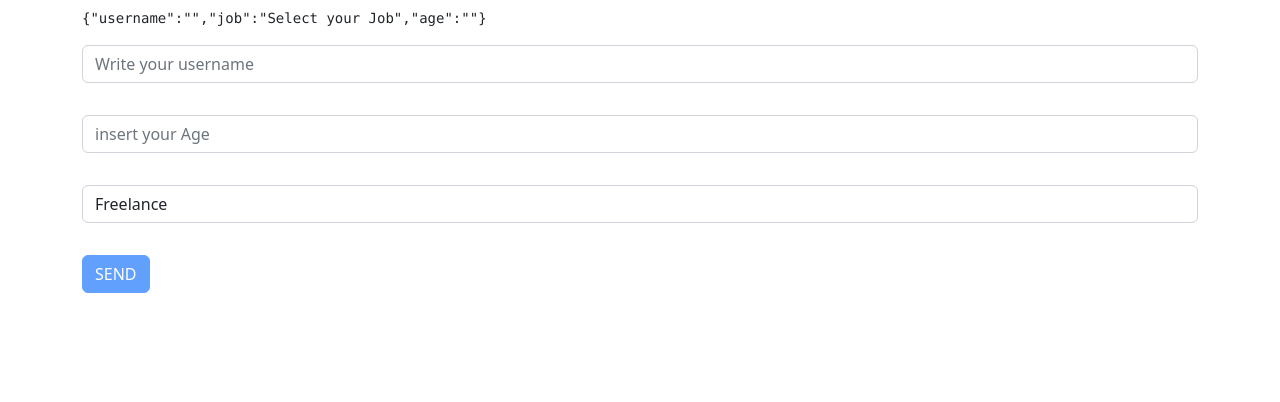
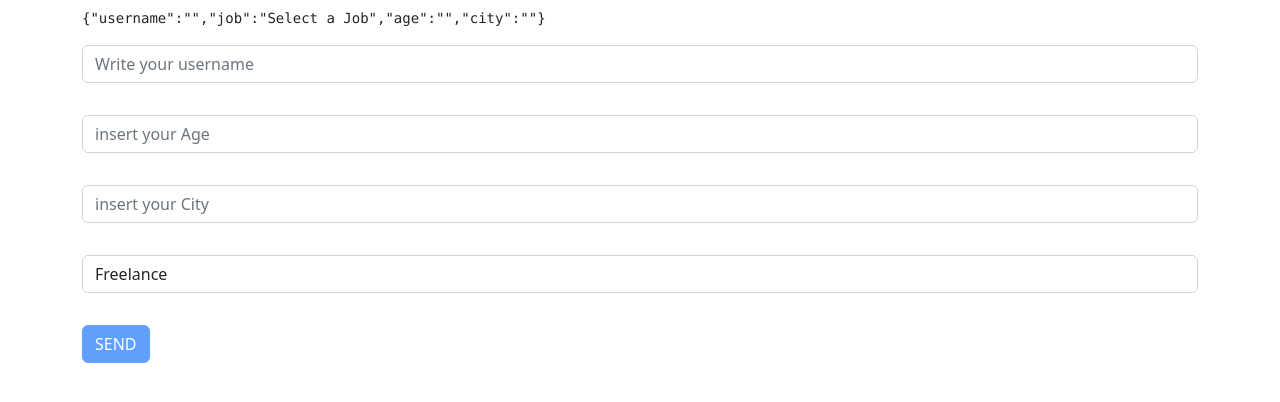
Before and after one commit to MarcoMadeddu/react-workshop-form, a React (Create React App) app: page / in a window 1280 px wide. Shown: the top 402 px of the page. Built offline with nearby package versions, Linux system fonts and the light colour scheme.

Commit message:
Added css classes for validation rules and insert new property: City

```diff
--- a/src/App.tsx
+++ b/src/App.tsx
@@ -1,28 +1,37 @@
 import React, {useState} from 'react';
 import './App.css';
+import classnames from 'classnames';
 
 interface FormData{
   username: string;
   job: string;
   age: number | string;
+  city: string;
 }
 
 function App() {
-  const [formData, setFormData] = useState<FormData>({username: '' , job: 'Select your Job',age:''});
+  const [formData, setFormData] = useState<FormData>({username: '' , job: 'Select a Job',age:'',city: ''});
+  const [dirty, setDirty] = useState<boolean>(false);
+  const [touched, setTouched] = useState<boolean>(false);
 
   const isUserNameValid = formData.username.length > 3;
-  const isJobValid = formData.job.length > 0;
-  const isAgeValid = formData.age !==  0;
-  const isValid = isUserNameValid && isJobValid && isAgeValid;
+  const isJobValid = formData.job.length > 0 && formData.job !== 'Select a Job';
+  const isAgeValid = formData.age !==  0 && formData.age !== '';
+  const isCityValid = formData.city.length > 0;
+  const isValid = isUserNameValid && isJobValid && isAgeValid && isCityValid;
 
 
-
-  // const onChangeHandler = (e: React.ChangeEvent<HTMLInputElement>) => {setFormData({username: e.currentTarget.value, job: 'employee'})}
   function onChangeHandler(e: React.ChangeEvent<HTMLInputElement | HTMLSelectElement>) {
     setFormData({
      ...formData,
      [e.currentTarget.name]: e.currentTarget.value
     })
+
+    setDirty(true);
+  }
+
+  function onBlurHandler(e: React.ChangeEvent<HTMLInputElement | HTMLInputElement>){
+    setTouched(true);
   }
 
 
@@ -33,7 +42,7 @@ function App() {
     if(isValid){
       console.log(formData);
       // RESET FORM
-      setFormData({username: '', job: '', age: 0 });
+      setFormData({username: '', job: '', age: '',city: ''});
     }else{
       alert('Compila tutti i campi');
     }
@@ -54,7 +63,11 @@ function App() {
           type="text"
           placeholder="Write your username"
           onChange = {onChangeHandler}
-          className="form-control mt-2"
+          className ={classnames(
+            'form-control mt-2',
+            {'is-valid' : isUserNameValid},
+            {'is-invalid' : !isUserNameValid && dirty}
+          )}
           value = {formData.username}
         />
         <br/>
@@ -62,16 +75,39 @@ function App() {
           name="age"
           type="number"
           placeholder="insert your Age"
-          className="form-control mt-2"
+          className ={classnames(
+            'form-control mt-2',
+            {'is-valid' : isAgeValid},
+            {'is-invalid' : !isAgeValid && dirty}
+          )}
           onChange = {onChangeHandler}
           value = {formData.age}
+        />
+        <br/>
+        <input
+          name="city"
+          type="string"
+          placeholder="insert your City"
+          className ={classnames(
+            'form-control mt-2',
+            {'is-valid' : isCityValid},
+            {'is-invalid' : !isCityValid && touched}
+          )}
+          onChange = {onChangeHandler}
+          onBlur ={onBlurHandler}
+          value = {formData.city}
         />
          <br/>
         <select
           name="job"
           onChange={onChangeHandler}
-          className="form-control mt-2"
+          className ={classnames(
+            'form-control mt-2',
+            {'is-valid' : isJobValid},
+            {'is-invalid' : !isJobValid && dirty}
+          )}
         >
+          {/* HOW TO INSERT A DEFAULT VALUE TAKEN IT FROM THE FORMDATA.JOB? */}
           <option value={formData.job} hidden disabled></option>
           <option value="freelance">Freelance</option>
           <option value="employee">Employee</option>
```
